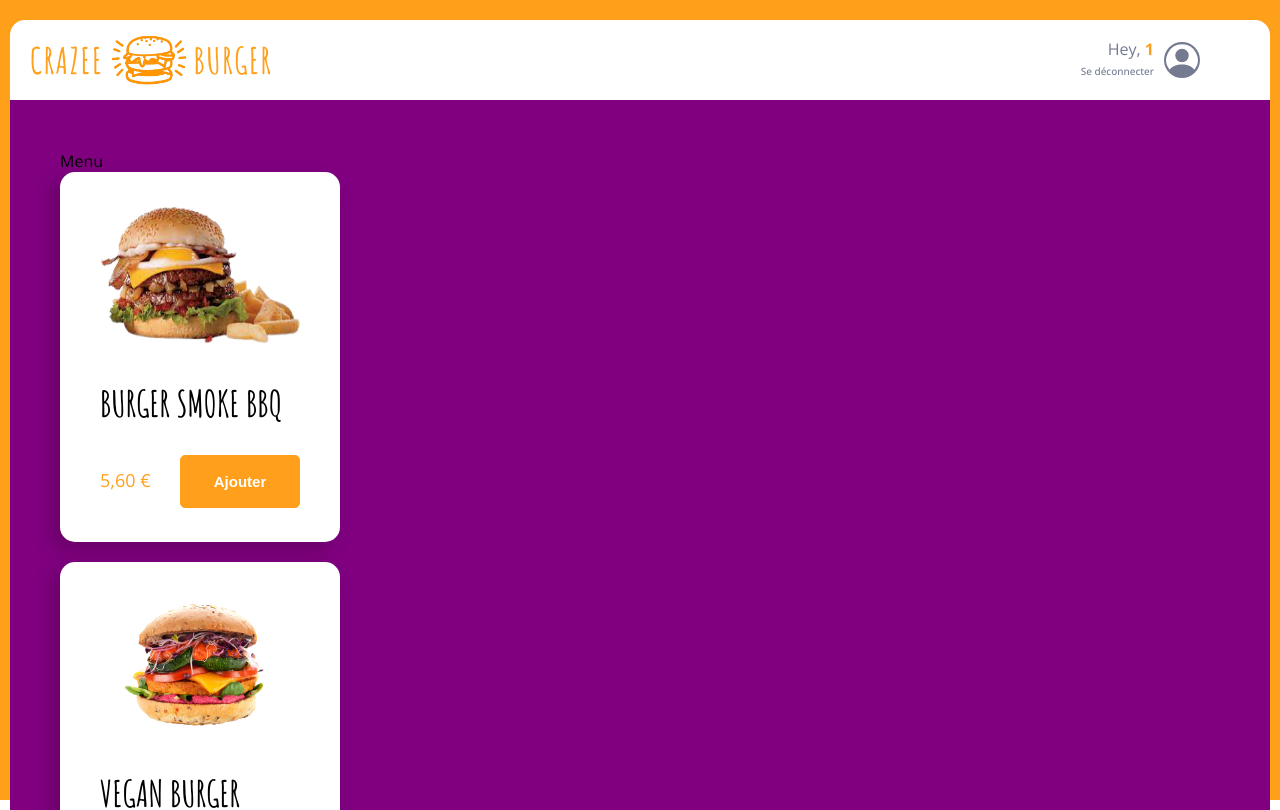
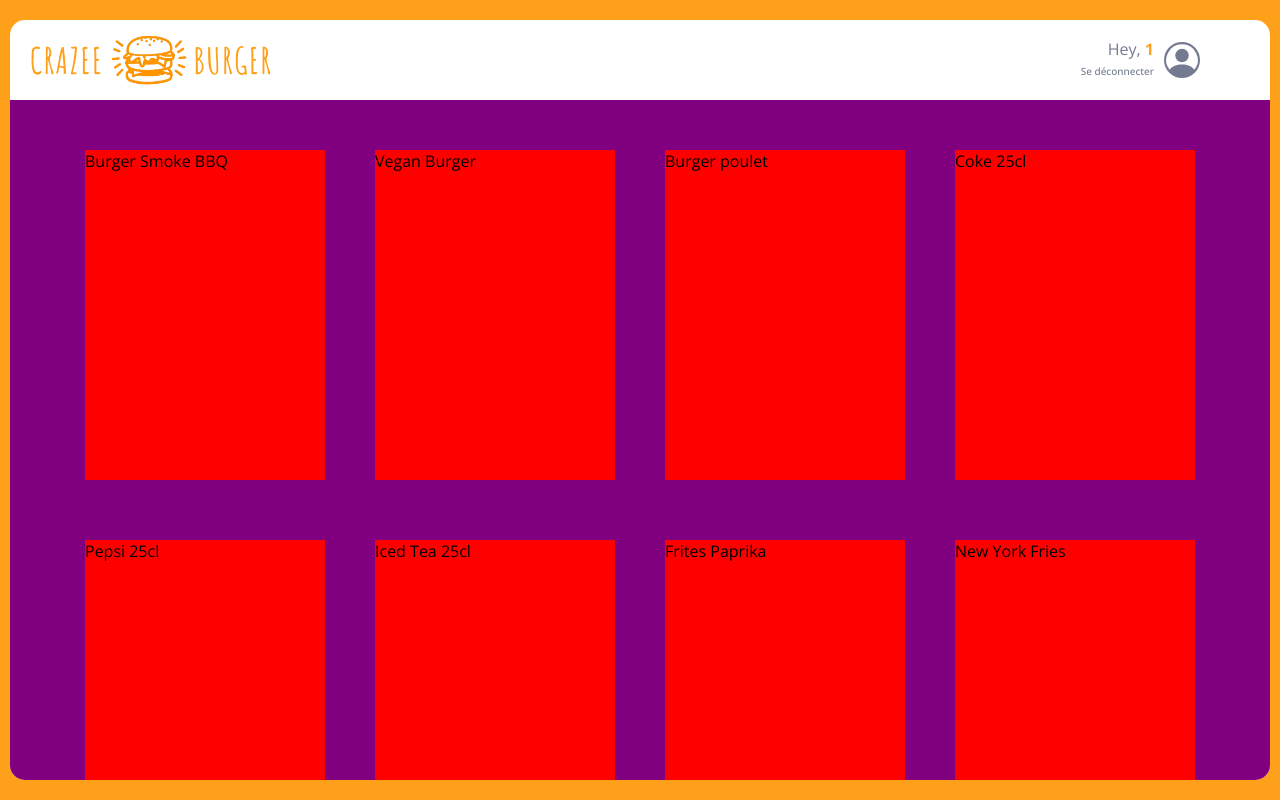
Before and after one commit to aldofwi/crazee-burger, a React (Vite) app: page /order/1 in a window 1280 px wide. Shown: the top 810 px of the page. Built offline with nearby package versions, Linux system fonts and the light colour scheme.

Commit message:
🚧 F05 : ORDER > MENU > Add Grid Layout

```diff
--- a/src/components/pages/order/Main/Main.jsx
+++ b/src/components/pages/order/Main/Main.jsx
@@ -26,7 +26,9 @@
   //border-radius: 0px 0px 15px 15px;
 
   display: grid;
-  grid-template-columns: 1fr ;
+  grid-template-columns: 1fr;
+
+  overflow-y: scroll;
 
   /*
   <div class="basket">Basket</div>
--- a/src/components/pages/order/Main/Menu.jsx
+++ b/src/components/pages/order/Main/Menu.jsx
@@ -12,15 +12,9 @@
 
     <MenuStyled className="menu">
 
-        Menu
-
-        {menu.map((item, i) => {
+        {menu.map((item) => {
             return (
-                <ProductCard
-                    image={item.imageSource}
-                    titre={item.title}
-                    prix={formatPrice(item.price)}
-                />
+                <div class="produit">{item.title}</div>
             )
         })}
 
@@ -32,13 +26,26 @@
 const MenuStyled = styled.div`
 
     background: purple;
+    display: grid;
+    grid-row-gap: 60px;
+    grid-template-columns: repeat(4, 1fr);
     padding: 50px 50px 150px;
-    grid-row-gap: 60px;
+    justify-items: center;
+
+    .produit {
+        background: red;
+        width: 240px;
+        height: 330px;
+    }
 
 `
 
 /*
 
-
+<ProductCard className="produit"
+    image={item.imageSource}
+    titre={item.title}
+    prix={formatPrice(item.price)}
+/>
 
 */
```
